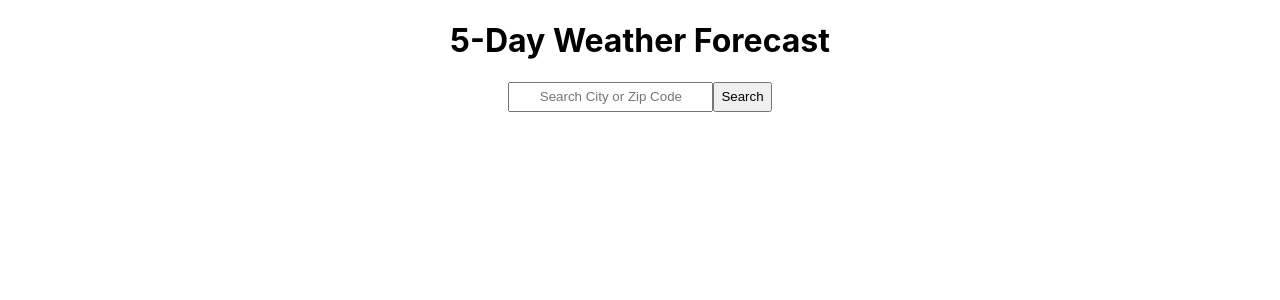
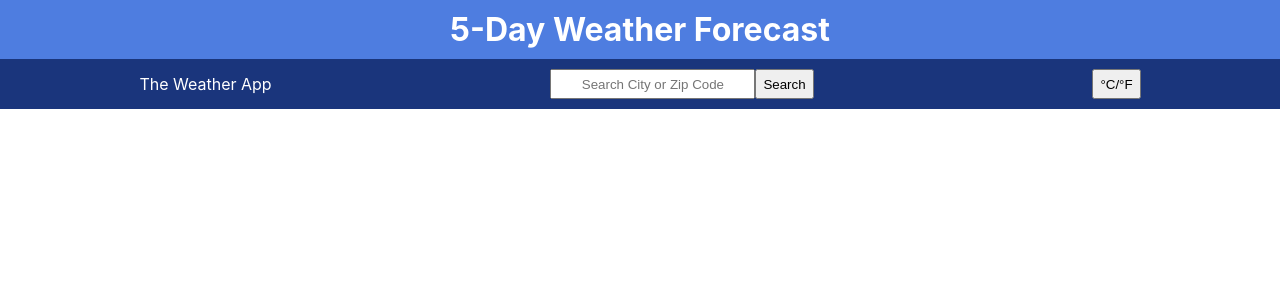
Before and after one commit to mrgunes/weather-app-frontend, a React (Create React App) app: page / in a window 1280 px wide. Shown: the top 300 px of the page. Built offline with nearby package versions, Linux system fonts and the light colour scheme.

Commit message:
Add Celsius or Fahrenheit button, some css features.

```diff
--- a/src/App.css
+++ b/src/App.css
@@ -1,10 +1,21 @@
 h1{
     text-align: center;
+    background-color: #4e7de0;
+    color:white;
+    padding: 10px;
+    margin: 0px;
 }
 
 .searchBarInput{
+    background-color:#1a357c;
     display: flex;
-    justify-content: center;
+    justify-content: space-around;
+    align-items: center;
+    height: 50px;
+}
+
+.weatherApp{
+    color:white
 }
 
 .resizedTextBox{
@@ -12,3 +23,11 @@ h1{
     height: 30px;
     text-align: center;
 }
+
+.resizedSearchButton{
+    height: 30px;
+}
+
+.resizedDegreeButton{
+    height: 30px;
+}
--- a/src/components/SearchBar.js
+++ b/src/components/SearchBar.js
@@ -3,10 +3,16 @@ import React from 'react'
 export default function SearchBar() {
     return (
         <div className='searchBarInput'>
-            <input type="text" className="resizedTextBox"
-                placeholder={"Search City or Zip Code"}
-            />
-            <button>Search</button>
+            <span className="weatherApp">The Weather App</span>
+            <span>
+                <input type="text" className="resizedTextBox"
+                    placeholder={"Search City or Zip Code"}
+                />
+                <button className="resizedSearchButton">Search</button>
+            </span>
+            <span>
+                <button className="resizedDegreeButton">°C/°F</button>
+            </span>
         </div>
     )
 }
```
